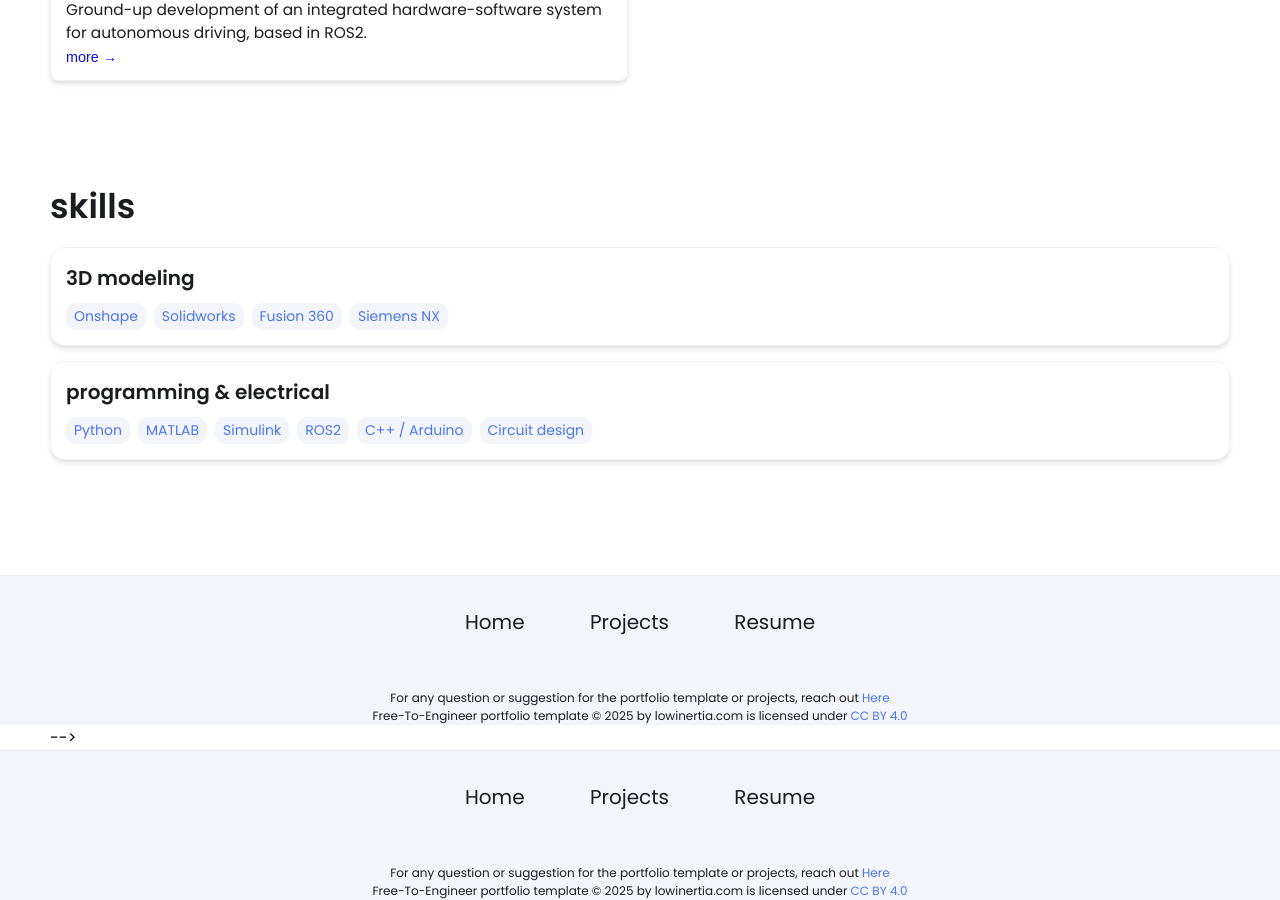
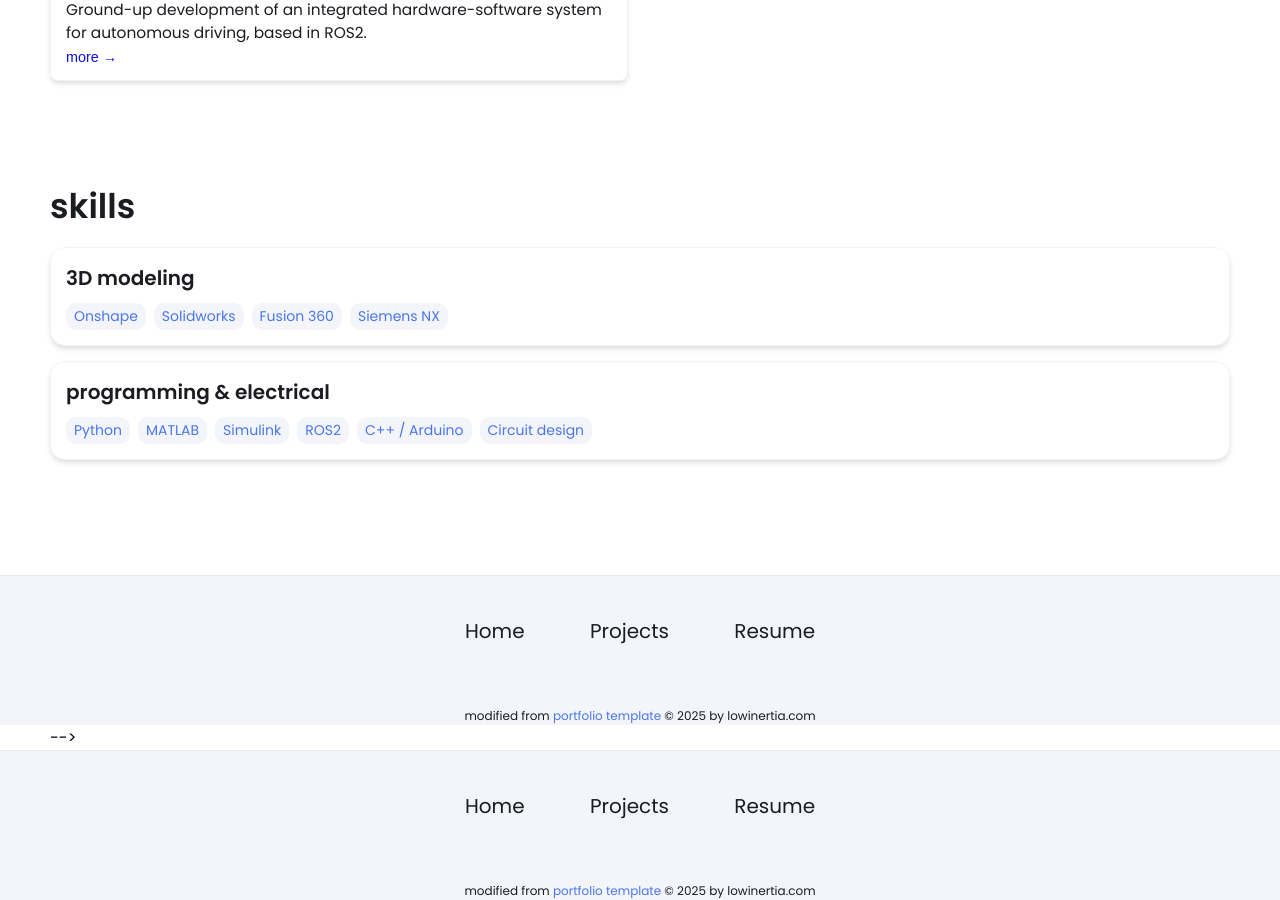
Before and after one commit to megg05/megg05.github.io, a Jekyll site: the page built from index.html, in a window 1280 px wide and 900 px high, scrolled down 2532 px. Built offline with Jekyll 4.4.1, drawn with Linux system fonts in a browser that asks for light colours.

Commit message:
Update footer.html

```diff
--- a/_includes/footer.html
+++ b/_includes/footer.html
@@ -13,7 +13,6 @@
         </div>
     </div>
     <div class="license">
-        <span>For any question or suggestion for the portfolio template or projects, reach out <a class="help" href="mailto:admin@lowinertia.com"> Here</a> </span>
-        <p>Free-To-Engineer portfolio template © 2025 by lowinertia.com is licensed under <a href="https://creativecommons.org/licenses/by/4.0/?ref=chooser-v1">CC BY 4.0</a></p>
+        <span>modified from <a class="help" href="https://github.com/lowinertia/free-to-engineer-portfolio-template/tree/main?tab=readme-ov-file"> portfolio template </a> © 2025 by lowinertia.com </span>
     </div>
 </footer>
```
